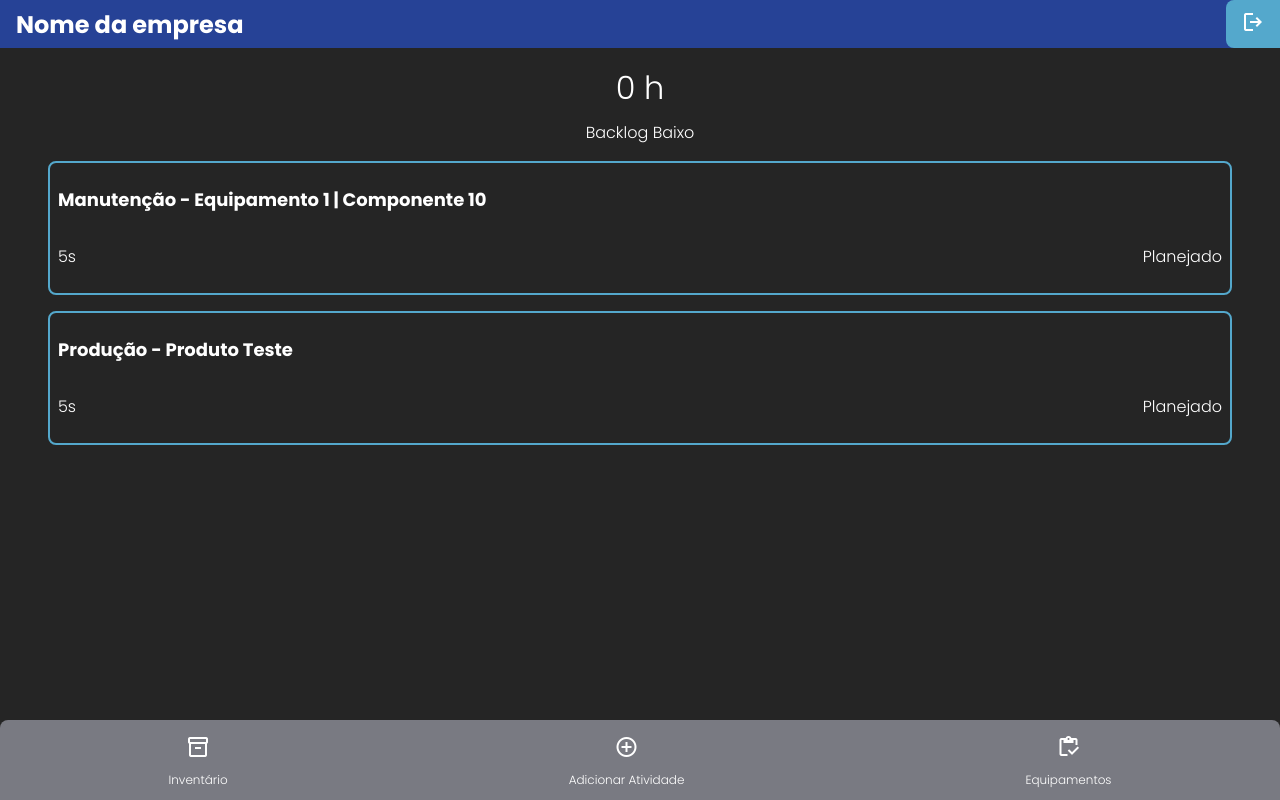
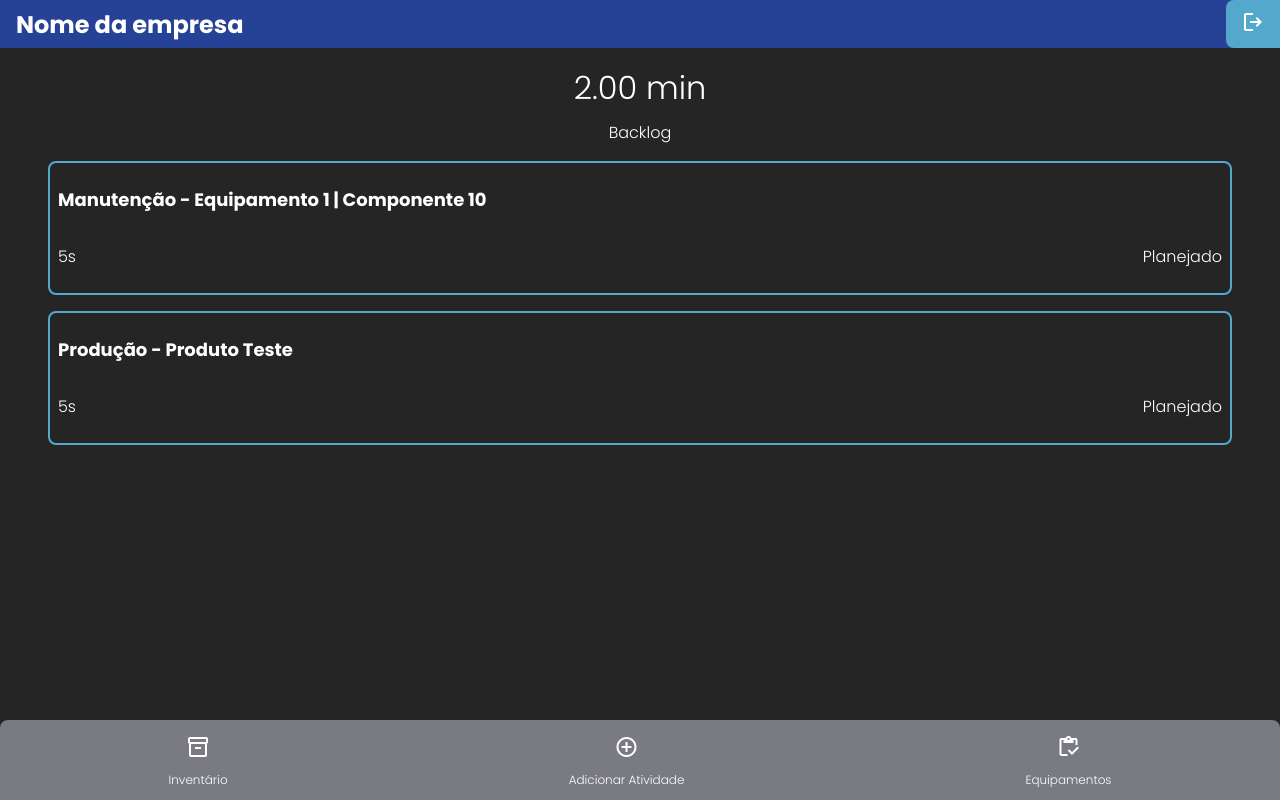
Before and after one commit to arthurvenancio/app_gerenciador, a plain HTML site: page HTML/hub.html in a window 1280 px wide. Drawn offline with nearby package versions, Linux system fonts and the light colour scheme.

Commit message:
Backlog ajustado dinamicamente

```diff
--- a/CSS/style.css
+++ b/CSS/style.css
@@ -7,6 +7,7 @@
     --azul-claro:#54a8cc;
     --branco:#FFFFFF;
     --branco-escuro:#c0c1c2;
+    --vermelho:#ed1a1a;
     --sombra:rgba(0, 0, 0, 0.4);
 
     --titulo:24px;
@@ -154,14 +155,18 @@ main{
     gap: 1em;
     margin: 0 1.5em ;
 }
+.atividade_excluir{
+    padding: 0 1em;
+    background-color: var(--vermelho);
+    border: none;
+}
 .atividade{
-    border: 2px solid var(--azul-claro);
-    border-radius: var(--curvatura-canto);
-
     padding: 0.5em;
 
     text-decoration: none;
     color: var(--branco);
+
+    width: 100%;
 }
 
 .atividade h2{
--- a/HTML/hub.html
+++ b/HTML/hub.html
@@ -18,8 +18,8 @@
     </header>
     <main>
         <div class="backlog">
-            <p class="backlog_horas">0 h</p>
-            <p class="backlog_alerta">Backlog Baixo</p>
+            <p class="backlog_horas"></p>
+            <p class="backlog_alerta">Backlog</p>
 
         </div>
         <div class="scroll_atividades">
--- a/Javascript/hub.js
+++ b/Javascript/hub.js
@@ -1,28 +1,64 @@
 import { classes } from './classes.js'
 
 function adicionar_atividade(atividade){
-    //Criando o elemento mais externo
-    let elemento=document.createElement('a')
+    //Criando div da atividade
+    const div_elemento=document.createElement('div')
+    //Estilizando div
+    div_elemento.style.display='flex'
+    div_elemento.style.border='2px solid var(--azul-claro)'
+    div_elemento.style.borderRadius='var(--curvatura-canto)'
+    div_elemento.style.justifyContent='space-between'
+    div_elemento.style.overflow='hidden'
+
+    //Criando o elemento linkado a atividade
+    const elemento=document.createElement('a')
     elemento.classList.add('atividade')
-    //Anexando o elemento a lista de atividades
-    document.querySelector('.scroll_atividades').appendChild(elemento)
+    //Anexando link a div
+    div_elemento.appendChild(elemento)
+    /*
+    //Criando botão de excluir atividade
+    const excluir=document.createElement('button')
+    //Anexando botao a div
+    div_elemento.appendChild(excluir)
+    //Adicionando Classe ao botão
+    excluir.classList.add('atividade_excluir')
+    //Criando span para icone do botao
+    const excluir_icone=document.createElement('span')
+    //Adcionando classe ao icone
+    excluir_icone.classList.add('material-symbols-outlined')
+    //Adicionando valor ao icone
+    excluir_icone.innerHTML='close'
+    //estilizando icone
+    excluir_icone.style.color='var(--branco)'
+    excluir_icone.style.fontSize='2em'
+    //Anexando icone ao botao
+    excluir.appendChild(excluir_icone)
+    */
+
+    //Anexando o div da atividade a lista de atividades
+    document.querySelector('.scroll_atividades').appendChild(div_elemento)
+
     //Criando o título
-    let titulo=document.createElement('h2')
+    const titulo=document.createElement('h2')
     titulo.innerHTML=atividade.titulo
     //Adicionando titulo ao elemento
     elemento.appendChild(titulo)
+
     //Criando area do status da atividade
-    let atividade_status=document.createElement('div')
-    let tempo_de_atividade=document.createElement('p')
-    let status=document.createElement('p')
+    const atividade_status=document.createElement('div')
+    const tempo_de_atividade=document.createElement('p')
+    const status=document.createElement('p')
+
     //Colocando classe
     atividade_status.classList.add('atividade_status')
     tempo_de_atividade.classList.add('duracao_atividade')
     status.classList.add('status_atual')
+
     //Estabelecendo parentesco
     elemento.appendChild(atividade_status)
     atividade_status.appendChild(tempo_de_atividade)
     atividade_status.appendChild(status)
+
     //Iniciando valores
     tempo_de_atividade.innerHTML=`${atividade.duracao}s`
     status.innerHTML=atividade.status
@@ -34,13 +70,28 @@ const manutencaoInst=new classes.manutencao(60,'Equipamento 1','Componente 10','
 const producaoInst=new classes.producao(60,'Produto Teste',1)
 lista_atividades.push(manutencaoInst,producaoInst)
 
-
+let tempo_backlog=0
 
 window.addEventListener('load',()=>{
     lista_atividades.forEach((atividade)=>{
         adicionar_atividade(atividade)
+        tempo_backlog+=(atividade.tempo_estimado)/(60*60)
     })
+    const backlog=document.querySelector(".backlog_horas")
+    if(tempo_backlog.toFixed(2)>1){
+        backlog.innerHTML=`${tempo_backlog.toFixed(2)} h`
+    }
+    else if((tempo_backlog*60).toFixed(2)>1){
+        backlog.innerHTML=`${(tempo_backlog*60).toFixed(2)} min`
+    } else {
+        backlog.innerHTML=`${(tempo_backlog*60*60).toFixed(2)} s`
+        console.log(tempo_backlog)
+    }
 })
+
+
+
+
 
 function atualizar_tempo(lista){
     let elementos_duracao=document.querySelectorAll('.duracao_atividade')
@@ -69,5 +120,4 @@ function atualizar_tempo(lista){
     }
 }
 
-setInterval(()=>{
-    atualizar_tempo(lista_atividades)},1000)
+setInterval(()=>{atualizar_tempo(lista_atividades)},1000)
```
Also changed, not shown: Javascript/package.json (deleted, +0 -13 lines).
